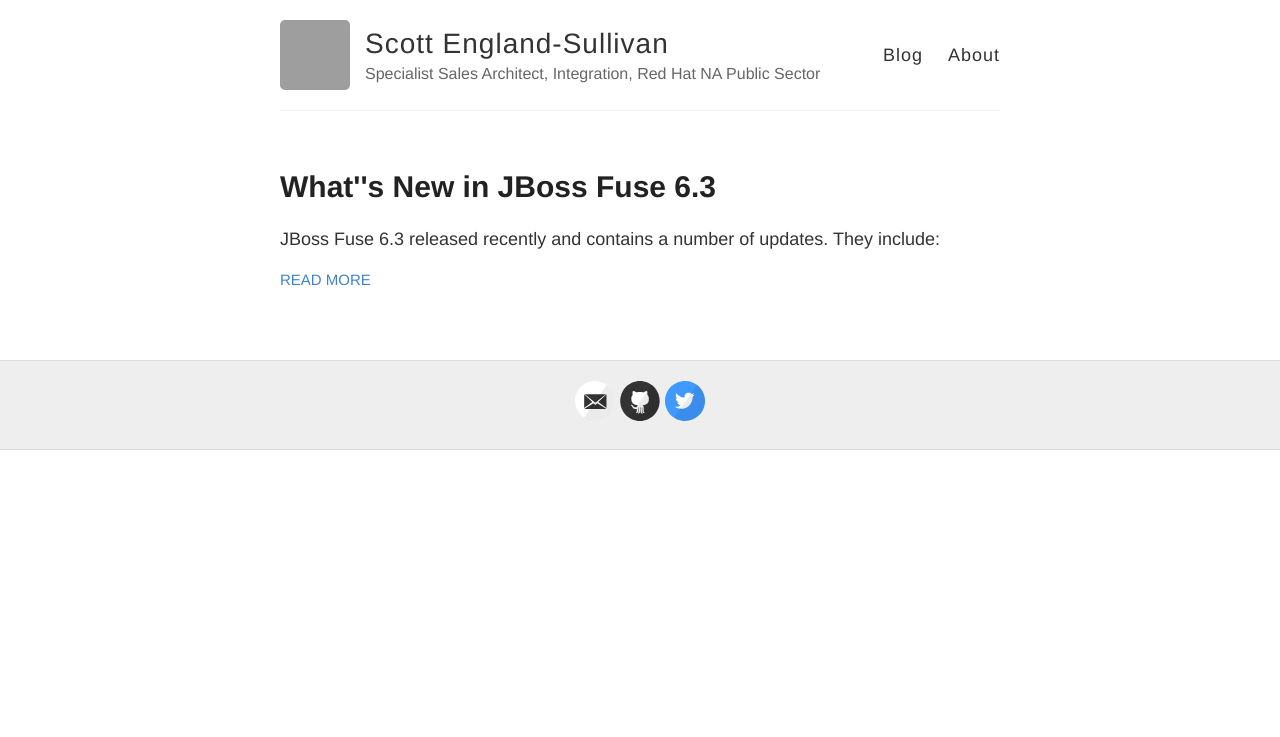
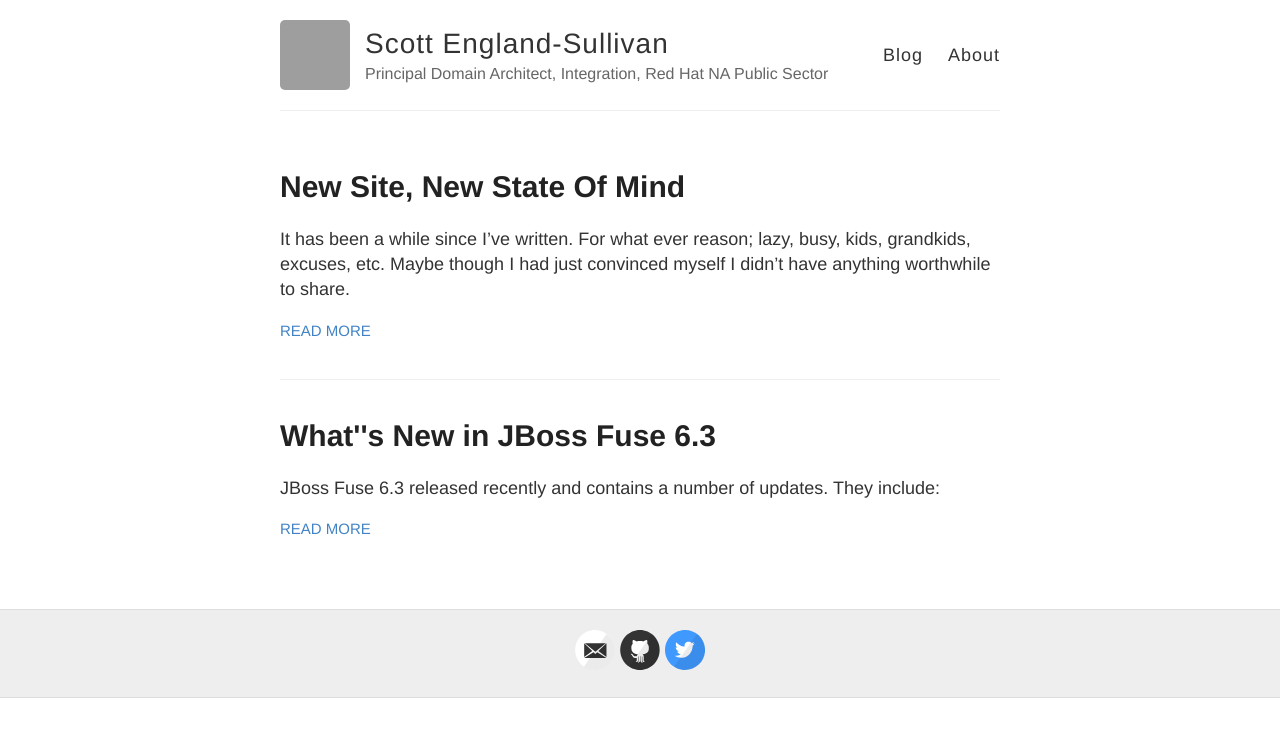
Before and after one commit to sully6768/sully6768.github.io, a Jekyll site: the page built from index.html, in a window 1280 px wide. Shown: the top 737 px of the page. Built offline with Jekyll 4.4.1, drawn with Linux system fonts in a browser that asks for light colours; grey boxes are pictures that could not be loaded.

Commit message:
new start post

```diff
--- a/_config.yml
+++ b/_config.yml
@@ -6,7 +6,7 @@
 name: Scott England-Sullivan
 
 # Short bio or description (displayed in the header)
-description: Specialist Sales Architect, Integration, Red Hat NA Public Sector
+description: Principal Domain Architect, Integration, Red Hat NA Public Sector
 
 # URL of your avatar or profile pic (you could use your GitHub profile pic)
 avatar: https://avatars1.githubusercontent.com/u/609724?v=3&s=200
@@ -37,7 +37,7 @@ footer-links:
 disqus:
 
 # Enter your Google Analytics web tracking code (e.g. UA-2110908-2) to activate tracking
-google_analytics:
+google_analytics: UA-105621866-1
 
 # Your website URL (e.g. http://barryclark.github.io or http://www.barryclark.co)
 # Used for Sitemap.xml and your RSS feed
--- /dev/null
+++ b/_posts/2017-08-29-New-Site-New-State-Of-Mind.md
@@ -0,0 +1,13 @@
+---
+layout: post
+title: New Site, New State Of Mind
+---
+
+It has been a while since I've written. For what ever reason; lazy, busy, kids, grandkids, excuses, etc. Maybe though I had just convinced myself I didn't have anything worthwhile to share.
+
+Recently I was reminded, through a spirited dialog regarding MSAs (microservices) with a colleague, that knowledge unshared is the antithesis of learning (spoilers).
+
+And if I am unwilling to share what I have learned as well as allow myself to receive feedback upon my own speculations and musings, then have I actually learned at all or have I just built a paper kingdom for my ego?
+
+_Hold your breath, Make a wish, Count to three..._
+ -- Willey Wonka
```
